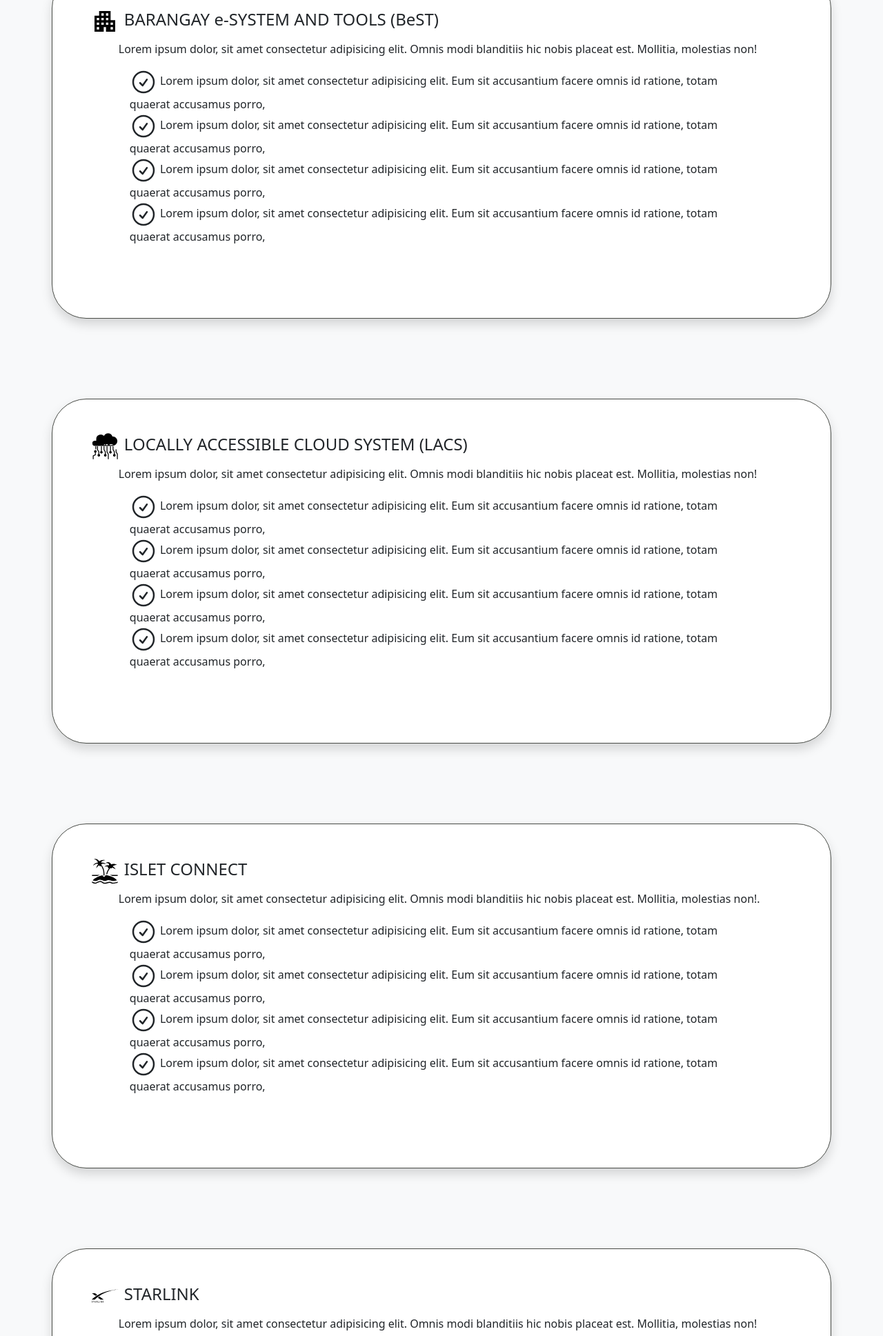
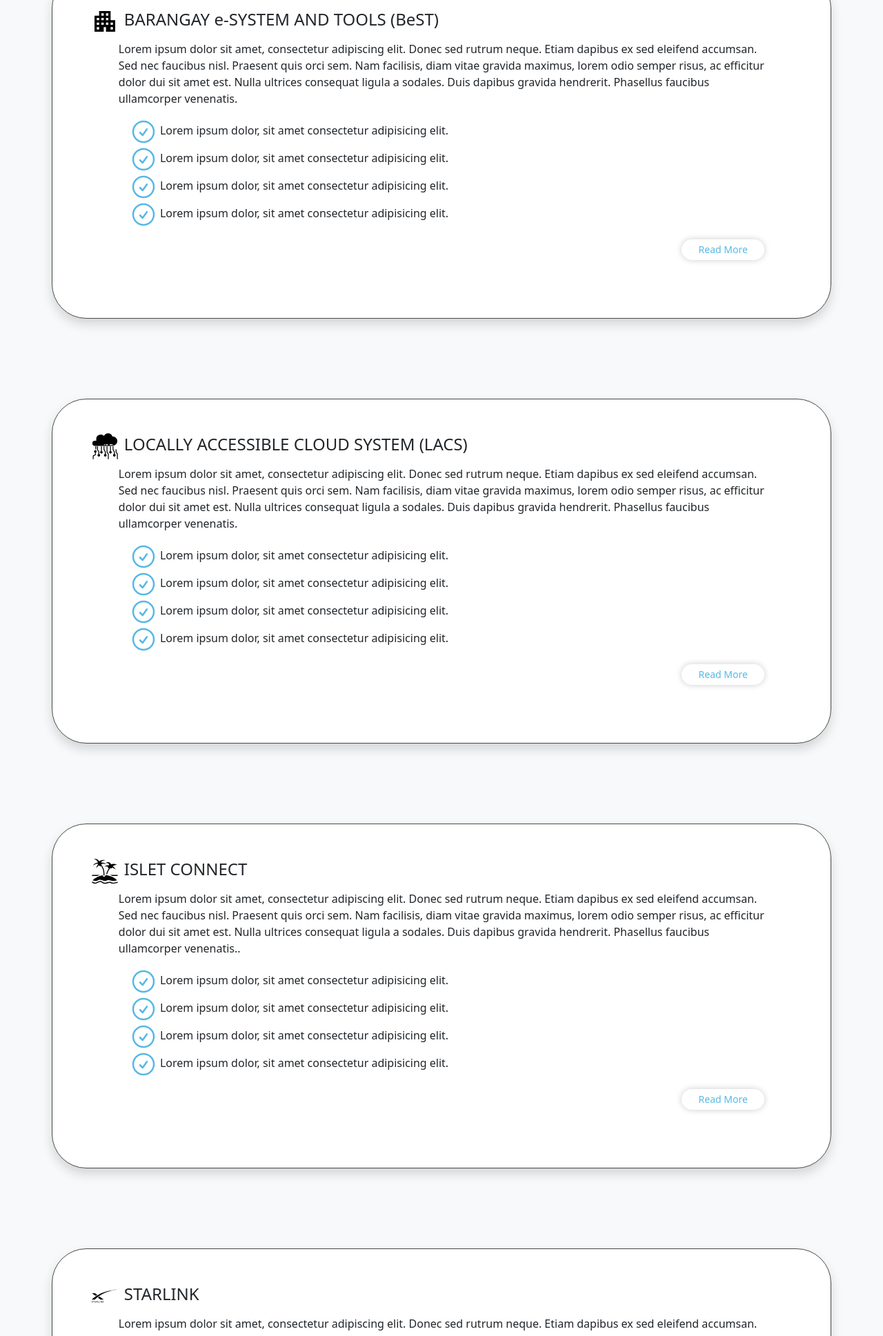
Before and after one commit to Orekidesu/card-stack-on-scroll, a plain HTML site: page index.html in a window 1280 px wide. Shown: the part 863-2800 px from the top of the page at 69% size. Drawn offline with nearby package versions, Linux system fonts and the light colour scheme.

Commit message:
read more button

```diff
--- a/index.html
+++ b/index.html
@@ -37,7 +37,7 @@
 
 
     <div class="container-fluid bg-light spacer d-flex flex-row justify-content-center align-items-center">
-      <h2>Featured Projects</h2>
+      <h2 style="color: #2e5076; font-weight: 500;">Featured Projects</h2>
 
 
     </div>
@@ -48,9 +48,10 @@
           <h4><span class="px-2"><img src="./assets/icons/disaster.svg" alt=""></span>DISASTER INFORMATION SYSTEM FOR
             COMMUNITIES (DISC)</h4>
           <div class="d-flex flex-column">
-            <div class="px-5">Lorem ipsum dolor, sit amet consectetur adipisicing elit. Omnis modi blanditiis hic nobis
-              placeat est. Mollitia,
-              molestias non!</div>
+            <div class="px-5">Lorem ipsum dolor sit amet, consectetur adipiscing elit. Donec sed rutrum neque. Etiam
+              dapibus ex sed eleifend accumsan. Sed nec faucibus nisl. Praesent quis orci sem. Nam facilisis, diam vitae
+              gravida maximus, lorem odio semper risus, ac efficitur dolor dui sit amet est. Nulla ultrices consequat
+              ligula a sodales. Duis dapibus gravida hendrerit. Phasellus faucibus ullamcorper venenatis.</div>
             <div class="px-5">
 
               <div class="d-flex flex-column justify-content-start p-3  ">
@@ -60,93 +61,97 @@
                     <path stroke-linecap="round" stroke-linejoin="round"
                       d="M9 12.75 11.25 15 15 9.75M21 12a9 9 0 1 1-18 0 9 9 0 0 1 18 0Z" />
                   </svg>
-                  <span>Lorem ipsum dolor, sit amet consectetur adipisicing elit. Eum sit accusantium facere omnis id
-                    ratione, totam quaerat accusamus porro, </span>
+                  <span>Lorem ipsum dolor, sit amet consectetur adipisicing elit. </span>
                 </div>
                 <div>
                   <svg xmlns="http://www.w3.org/2000/svg" fill="none" viewBox="0 0 24 24" stroke-width="1.5"
-                    stroke="currentColor" class="size-1 icon-1">
+                    stroke="currentColor" class="size-1 icon-check">
                     <path stroke-linecap="round" stroke-linejoin="round"
                       d="M9 12.75 11.25 15 15 9.75M21 12a9 9 0 1 1-18 0 9 9 0 0 1 18 0Z" />
                   </svg>
-                  <span>Lorem ipsum dolor, sit amet consectetur adipisicing elit. Eum sit accusantium facere omnis id
-                    ratione, totam quaerat accusamus porro, </span>
+                  <span>Lorem ipsum dolor, sit amet consectetur adipisicing elit. </span>
                 </div>
                 <div>
                   <svg xmlns="http://www.w3.org/2000/svg" fill="none" viewBox="0 0 24 24" stroke-width="1.5"
-                    stroke="currentColor" class="size-1 icon-1">
+                    stroke="currentColor" class="size-1 icon-check">
                     <path stroke-linecap="round" stroke-linejoin="round"
                       d="M9 12.75 11.25 15 15 9.75M21 12a9 9 0 1 1-18 0 9 9 0 0 1 18 0Z" />
                   </svg>
-                  <span>Lorem ipsum dolor, sit amet consectetur adipisicing elit. Eum sit accusantium facere omnis id
-                    ratione, totam quaerat accusamus porro, </span>
+                  <span>Lorem ipsum dolor, sit amet consectetur adipisicing elit. </span>
                 </div>
                 <div>
                   <svg xmlns="http://www.w3.org/2000/svg" fill="none" viewBox="0 0 24 24" stroke-width="1.5"
-                    stroke="currentColor" class="size-1 icon-1">
+                    stroke="currentColor" class="size-1 icon-check">
                     <path stroke-linecap="round" stroke-linejoin="round"
                       d="M9 12.75 11.25 15 15 9.75M21 12a9 9 0 1 1-18 0 9 9 0 0 1 18 0Z" />
                   </svg>
-                  <span>Lorem ipsum dolor, sit amet consectetur adipisicing elit. Eum sit accusantium facere omnis id
-                    ratione, totam quaerat accusamus porro, </span>
+                  <span>Lorem ipsum dolor, sit amet consectetur adipisicing elit. </span>
                 </div>
               </div>
 
             </div>
 
           </div>
+          <div class="d-flex flex-row justify-content-end align-items-start px-5">
+            <button type="button" class="btn btn-primary circle-btn">
+              Read More
+            </button>
 
+          </div>
         </div>
         <div class="card sticky-top d-flex  justify-content-start  flex-column p-5 shadow card-style">
           <h4><span class="px-2"><img src="./assets/icons/barangay.svg" alt=""></span>BARANGAY e-SYSTEM AND TOOLS (BeST)
           </h4>
           <div class="d-flex flex-column">
-            <div class="px-5">Lorem ipsum dolor, sit amet consectetur adipisicing elit. Omnis modi blanditiis hic nobis
-              placeat est. Mollitia,
-              molestias non!</div>
+            <div class="px-5">Lorem ipsum dolor sit amet, consectetur adipiscing elit. Donec sed rutrum neque. Etiam
+              dapibus ex sed eleifend accumsan. Sed nec faucibus nisl. Praesent quis orci sem. Nam facilisis, diam vitae
+              gravida maximus, lorem odio semper risus, ac efficitur dolor dui sit amet est. Nulla ultrices consequat
+              ligula a sodales. Duis dapibus gravida hendrerit. Phasellus faucibus ullamcorper venenatis.</div>
             <div class="px-5">
 
 
               <div class="d-flex flex-column justify-content-start p-3 ">
                 <div>
                   <svg xmlns="http://www.w3.org/2000/svg" fill="none" viewBox="0 0 24 24" stroke-width="1.5"
-                    stroke="currentColor" class="size-1 icon-1">
+                    stroke="currentColor" class="size-1 icon-check">
                     <path stroke-linecap="round" stroke-linejoin="round"
                       d="M9 12.75 11.25 15 15 9.75M21 12a9 9 0 1 1-18 0 9 9 0 0 1 18 0Z" />
                   </svg>
-                  <span>Lorem ipsum dolor, sit amet consectetur adipisicing elit. Eum sit accusantium facere omnis id
-                    ratione, totam quaerat accusamus porro, </span>
+                  <span>Lorem ipsum dolor, sit amet consectetur adipisicing elit. </span>
                 </div>
                 <div>
                   <svg xmlns="http://www.w3.org/2000/svg" fill="none" viewBox="0 0 24 24" stroke-width="1.5"
-                    stroke="currentColor" class="size-1 icon-1">
+                    stroke="currentColor" class="size-1 icon-check">
                     <path stroke-linecap="round" stroke-linejoin="round"
                       d="M9 12.75 11.25 15 15 9.75M21 12a9 9 0 1 1-18 0 9 9 0 0 1 18 0Z" />
                   </svg>
-                  <span>Lorem ipsum dolor, sit amet consectetur adipisicing elit. Eum sit accusantium facere omnis id
-                    ratione, totam quaerat accusamus porro, </span>
+                  <span>Lorem ipsum dolor, sit amet consectetur adipisicing elit. </span>
                 </div>
                 <div>
                   <svg xmlns="http://www.w3.org/2000/svg" fill="none" viewBox="0 0 24 24" stroke-width="1.5"
-                    stroke="currentColor" class="size-1 icon-1">
+                    stroke="currentColor" class="size-1 icon-check">
                     <path stroke-linecap="round" stroke-linejoin="round"
                       d="M9 12.75 11.25 15 15 9.75M21 12a9 9 0 1 1-18 0 9 9 0 0 1 18 0Z" />
                   </svg>
-                  <span>Lorem ipsum dolor, sit amet consectetur adipisicing elit. Eum sit accusantium facere omnis id
-                    ratione, totam quaerat accusamus porro, </span>
+                  <span>Lorem ipsum dolor, sit amet consectetur adipisicing elit. </span>
                 </div>
                 <div>
                   <svg xmlns="http://www.w3.org/2000/svg" fill="none" viewBox="0 0 24 24" stroke-width="1.5"
-                    stroke="currentColor" class="size-1 icon-1">
+                    stroke="currentColor" class="size-1 icon-check">
                     <path stroke-linecap="round" stroke-linejoin="round"
                       d="M9 12.75 11.25 15 15 9.75M21 12a9 9 0 1 1-18 0 9 9 0 0 1 18 0Z" />
                   </svg>
-                  <span>Lorem ipsum dolor, sit amet consectetur adipisicing elit. Eum sit accusantium facere omnis id
-                    ratione, totam quaerat accusamus porro, </span>
+                  <span>Lorem ipsum dolor, sit amet consectetur adipisicing elit. </span>
                 </div>
               </div>
 
             </div>
+
+          </div>
+          <div class="d-flex flex-row justify-content-end align-items-start px-5">
+            <button type="button" class="btn btn-primary circle-btn">
+              Read More
+            </button>
 
           </div>
         </div>
@@ -155,171 +160,168 @@
             (LACS)
           </h4>
           <div class="d-flex flex-column">
-            <div class="px-5">Lorem ipsum dolor, sit amet consectetur adipisicing elit. Omnis modi blanditiis hic nobis
-              placeat est. Mollitia,
-              molestias non!</div>
+            <div class="px-5">Lorem ipsum dolor sit amet, consectetur adipiscing elit. Donec sed rutrum neque. Etiam
+              dapibus ex sed eleifend accumsan. Sed nec faucibus nisl. Praesent quis orci sem. Nam facilisis, diam vitae
+              gravida maximus, lorem odio semper risus, ac efficitur dolor dui sit amet est. Nulla ultrices consequat
+              ligula a sodales. Duis dapibus gravida hendrerit. Phasellus faucibus ullamcorper venenatis.</div>
             <div class="px-5">
 
 
               <div class="d-flex flex-column justify-content-start p-3 ">
                 <div>
                   <svg xmlns="http://www.w3.org/2000/svg" fill="none" viewBox="0 0 24 24" stroke-width="1.5"
-                    stroke="currentColor" class="size-1 icon-1">
+                    stroke="currentColor" class="size-1 icon-check">
                     <path stroke-linecap="round" stroke-linejoin="round"
                       d="M9 12.75 11.25 15 15 9.75M21 12a9 9 0 1 1-18 0 9 9 0 0 1 18 0Z" />
                   </svg>
-                  <span>Lorem ipsum dolor, sit amet consectetur adipisicing elit. Eum sit accusantium facere omnis id
-                    ratione, totam quaerat accusamus porro, </span>
+                  <span>Lorem ipsum dolor, sit amet consectetur adipisicing elit. </span>
                 </div>
                 <div>
                   <svg xmlns="http://www.w3.org/2000/svg" fill="none" viewBox="0 0 24 24" stroke-width="1.5"
-                    stroke="currentColor" class="size-1 icon-1">
+                    stroke="currentColor" class="size-1 icon-check">
                     <path stroke-linecap="round" stroke-linejoin="round"
                       d="M9 12.75 11.25 15 15 9.75M21 12a9 9 0 1 1-18 0 9 9 0 0 1 18 0Z" />
                   </svg>
-                  <span>Lorem ipsum dolor, sit amet consectetur adipisicing elit. Eum sit accusantium facere omnis id
-                    ratione, totam quaerat accusamus porro, </span>
+                  <span>Lorem ipsum dolor, sit amet consectetur adipisicing elit. </span>
                 </div>
                 <div>
                   <svg xmlns="http://www.w3.org/2000/svg" fill="none" viewBox="0 0 24 24" stroke-width="1.5"
-                    stroke="currentColor" class="size-1 icon-1">
+                    stroke="currentColor" class="size-1 icon-check">
                     <path stroke-linecap="round" stroke-linejoin="round"
                       d="M9 12.75 11.25 15 15 9.75M21 12a9 9 0 1 1-18 0 9 9 0 0 1 18 0Z" />
                   </svg>
-                  <span>Lorem ipsum dolor, sit amet consectetur adipisicing elit. Eum sit accusantium facere omnis id
-                    ratione, totam quaerat accusamus porro, </span>
+                  <span>Lorem ipsum dolor, sit amet consectetur adipisicing elit. </span>
                 </div>
                 <div>
                   <svg xmlns="http://www.w3.org/2000/svg" fill="none" viewBox="0 0 24 24" stroke-width="1.5"
-                    stroke="currentColor" class="size-1 icon-1">
+                    stroke="currentColor" class="size-1 icon-check">
                     <path stroke-linecap="round" stroke-linejoin="round"
                       d="M9 12.75 11.25 15 15 9.75M21 12a9 9 0 1 1-18 0 9 9 0 0 1 18 0Z" />
                   </svg>
-                  <span>Lorem ipsum dolor, sit amet consectetur adipisicing elit. Eum sit accusantium facere omnis id
-                    ratione, totam quaerat accusamus porro, </span>
+                  <span>Lorem ipsum dolor, sit amet consectetur adipisicing elit. </span>
+                </div>
+              </div>
+
+            </div>
+            <div class="d-flex flex-row justify-content-end align-items-start px-5">
+              <button type="button" class="btn btn-primary circle-btn">
+                Read More
+              </button>
+
+            </div>
+          </div>
+
+        </div>
+        <div class="card sticky-top d-flex justify-content-start  flex-column p-5 shadow card-style">
+          <h4><span class="px-2"><img src="./assets/icons/island.svg" alt=""></span>ISLET CONNECT</h4>
+          <div class="d-flex flex-column">
+            <div class="px-5">Lorem ipsum dolor sit amet, consectetur adipiscing elit. Donec sed rutrum neque. Etiam
+              dapibus ex sed eleifend accumsan. Sed nec faucibus nisl. Praesent quis orci sem. Nam facilisis, diam vitae
+              gravida maximus, lorem odio semper risus, ac efficitur dolor dui sit amet est. Nulla ultrices consequat
+              ligula a sodales. Duis dapibus gravida hendrerit. Phasellus faucibus ullamcorper venenatis..</div>
+            <div class="px-5">
+
+
+              <div class="d-flex flex-column justify-content-start p-3 ">
+                <div>
+                  <svg xmlns="http://www.w3.org/2000/svg" fill="none" viewBox="0 0 24 24" stroke-width="1.5"
+                    stroke="currentColor" class="size-1 icon-check">
+                    <path stroke-linecap="round" stroke-linejoin="round"
+                      d="M9 12.75 11.25 15 15 9.75M21 12a9 9 0 1 1-18 0 9 9 0 0 1 18 0Z" />
+                  </svg>
+                  <span>Lorem ipsum dolor, sit amet consectetur adipisicing elit. </span>
+                </div>
+                <div>
+                  <svg xmlns="http://www.w3.org/2000/svg" fill="none" viewBox="0 0 24 24" stroke-width="1.5"
+                    stroke="currentColor" class="size-1 icon-check">
+                    <path stroke-linecap="round" stroke-linejoin="round"
+                      d="M9 12.75 11.25 15 15 9.75M21 12a9 9 0 1 1-18 0 9 9 0 0 1 18 0Z" />
+                  </svg>
+                  <span>Lorem ipsum dolor, sit amet consectetur adipisicing elit. </span>
+                </div>
+                <div>
+                  <svg xmlns="http://www.w3.org/2000/svg" fill="none" viewBox="0 0 24 24" stroke-width="1.5"
+                    stroke="currentColor" class="size-1 icon-check">
+                    <path stroke-linecap="round" stroke-linejoin="round"
+                      d="M9 12.75 11.25 15 15 9.75M21 12a9 9 0 1 1-18 0 9 9 0 0 1 18 0Z" />
+                  </svg>
+                  <span>Lorem ipsum dolor, sit amet consectetur adipisicing elit. </span>
+                </div>
+                <div>
+                  <svg xmlns="http://www.w3.org/2000/svg" fill="none" viewBox="0 0 24 24" stroke-width="1.5"
+                    stroke="currentColor" class="size-1 icon-check">
+                    <path stroke-linecap="round" stroke-linejoin="round"
+                      d="M9 12.75 11.25 15 15 9.75M21 12a9 9 0 1 1-18 0 9 9 0 0 1 18 0Z" />
+                  </svg>
+                  <span>Lorem ipsum dolor, sit amet consectetur adipisicing elit. </span>
                 </div>
               </div>
 
             </div>
 
           </div>
+          <div class="d-flex flex-row justify-content-end align-items-start px-5">
+            <button type="button" class="btn btn-primary circle-btn">
+              Read More
+            </button>
+
+          </div>
+
 
         </div>
-        <div class="card sticky-top d-flex justify-content-start  flex-column p-5 shadow card-style">
-          <h4><span class="px-2"><img src="./assets/icons/island.svg" alt=""></span>ISLET CONNECT</h4>
+
+        <div class="card sticky-top d-flex  justify-content-start  flex-column p-5 shadow card-style">
+          <h4><span class="px-2"><img src="./assets/icons/Starlink.svg" alt=""></span>STARLINK</h4>
           <div class="d-flex flex-column">
-            <div class="px-5">Lorem ipsum dolor, sit amet consectetur adipisicing elit. Omnis modi blanditiis hic nobis
-              placeat est. Mollitia,
-              molestias non!.</div>
+            <div class="px-5">Lorem ipsum dolor sit amet, consectetur adipiscing elit. Donec sed rutrum neque. Etiam
+              dapibus ex sed eleifend accumsan. Sed nec faucibus nisl. Praesent quis orci sem. Nam facilisis, diam vitae
+              gravida maximus, lorem odio semper risus, ac efficitur dolor dui sit amet est. Nulla ultrices consequat
+              ligula a sodales. Duis dapibus gravida hendrerit. Phasellus faucibus ullamcorper venenatis.</div>
             <div class="px-5">
-
-
               <div class="d-flex flex-column justify-content-start p-3 ">
                 <div>
                   <svg xmlns="http://www.w3.org/2000/svg" fill="none" viewBox="0 0 24 24" stroke-width="1.5"
-                    stroke="currentColor" class="size-1 icon-1">
+                    stroke="currentColor" class="size-1 icon-check">
                     <path stroke-linecap="round" stroke-linejoin="round"
                       d="M9 12.75 11.25 15 15 9.75M21 12a9 9 0 1 1-18 0 9 9 0 0 1 18 0Z" />
                   </svg>
-                  <span>Lorem ipsum dolor, sit amet consectetur adipisicing elit. Eum sit accusantium facere omnis id
-                    ratione, totam quaerat accusamus porro, </span>
+                  <span>Lorem ipsum dolor, sit amet consectetur adipisicing elit. </span>
                 </div>
                 <div>
                   <svg xmlns="http://www.w3.org/2000/svg" fill="none" viewBox="0 0 24 24" stroke-width="1.5"
-                    stroke="currentColor" class="size-1 icon-1">
+                    stroke="currentColor" class="size-1 icon-check">
                     <path stroke-linecap="round" stroke-linejoin="round"
                       d="M9 12.75 11.25 15 15 9.75M21 12a9 9 0 1 1-18 0 9 9 0 0 1 18 0Z" />
                   </svg>
-                  <span>Lorem ipsum dolor, sit amet consectetur adipisicing elit. Eum sit accusantium facere omnis id
-                    ratione, totam quaerat accusamus porro, </span>
+                  <span>Lorem ipsum dolor, sit amet consectetur adipisicing elit. </span>
                 </div>
                 <div>
                   <svg xmlns="http://www.w3.org/2000/svg" fill="none" viewBox="0 0 24 24" stroke-width="1.5"
-                    stroke="currentColor" class="size-1 icon-1">
+                    stroke="currentColor" class="size-1 icon-check">
                     <path stroke-linecap="round" stroke-linejoin="round"
                       d="M9 12.75 11.25 15 15 9.75M21 12a9 9 0 1 1-18 0 9 9 0 0 1 18 0Z" />
                   </svg>
-                  <span>Lorem ipsum dolor, sit amet consectetur adipisicing elit. Eum sit accusantium facere omnis id
-                    ratione, totam quaerat accusamus porro, </span>
+                  <span>Lorem ipsum dolor, sit amet consectetur adipisicing elit. </span>
                 </div>
                 <div>
                   <svg xmlns="http://www.w3.org/2000/svg" fill="none" viewBox="0 0 24 24" stroke-width="1.5"
-                    stroke="currentColor" class="size-1 icon-1">
+                    stroke="currentColor" class="size-1 icon-check">
                     <path stroke-linecap="round" stroke-linejoin="round"
                       d="M9 12.75 11.25 15 15 9.75M21 12a9 9 0 1 1-18 0 9 9 0 0 1 18 0Z" />
                   </svg>
-                  <span>Lorem ipsum dolor, sit amet consectetur adipisicing elit. Eum sit accusantium facere omnis id
-                    ratione, totam quaerat accusamus porro, </span>
+                  <span>Lorem ipsum dolor, sit amet consectetur adipisicing elit. </span>
                 </div>
               </div>
 
             </div>
 
-          </div>
-
-
-        </div>
-        <div class="card sticky-top d-flex  justify-content-start  flex-column p-5 shadow card-style">
-          <h4><span class="px-2"><img src="./assets/icons/Starlink.svg" alt=""></span>STARLINK</h4>
-          <d class="d-flex flex-column">
-            <div class="px-5">Lorem ipsum dolor, sit amet consectetur adipisicing elit. Omnis modi blanditiis hic nobis
-              placeat est. Mollitia, molestias non!</div>
-            <div class="px-5">
-              <div class="d-flex flex-column justify-content-start p-3 ">
-                <div>
-                  <svg xmlns="http://www.w3.org/2000/svg" fill="none" viewBox="0 0 24 24" stroke-width="1.5"
-                    stroke="currentColor" class="size-1 icon-1">
-                    <path stroke-linecap="round" stroke-linejoin="round"
-                      d="M9 12.75 11.25 15 15 9.75M21 12a9 9 0 1 1-18 0 9 9 0 0 1 18 0Z" />
-                  </svg>
-                  <span>Lorem ipsum dolor, sit amet consectetur adipisicing elit. Eum sit accusantium facere omnis id
-                    ratione, totam quaerat accusamus porro, </span>
-                </div>
-                <div>
-                  <svg xmlns="http://www.w3.org/2000/svg" fill="none" viewBox="0 0 24 24" stroke-width="1.5"
-                    stroke="currentColor" class="size-1 icon-1">
-                    <path stroke-linecap="round" stroke-linejoin="round"
-                      d="M9 12.75 11.25 15 15 9.75M21 12a9 9 0 1 1-18 0 9 9 0 0 1 18 0Z" />
-                  </svg>
-                  <span>Lorem ipsum dolor, sit amet consectetur adipisicing elit. Eum sit accusantium facere omnis id
-                    ratione, totam quaerat accusamus porro, </span>
-                </div>
-                <div>
-                  <svg xmlns="http://www.w3.org/2000/svg" fill="none" viewBox="0 0 24 24" stroke-width="1.5"
-                    stroke="currentColor" class="size-1 icon-1">
-                    <path stroke-linecap="round" stroke-linejoin="round"
-                      d="M9 12.75 11.25 15 15 9.75M21 12a9 9 0 1 1-18 0 9 9 0 0 1 18 0Z" />
-                  </svg>
-                  <span>Lorem ipsum dolor, sit amet consectetur adipisicing elit. Eum sit accusantium facere omnis id
-                    ratione, totam quaerat accusamus porro, </span>
-                </div>
-                <div>
-                  <svg xmlns="http://www.w3.org/2000/svg" fill="none" viewBox="0 0 24 24" stroke-width="1.5"
-                    stroke="currentColor" class="size-1 icon-1">
-                    <path stroke-linecap="round" stroke-linejoin="round"
-                      d="M9 12.75 11.25 15 15 9.75M21 12a9 9 0 1 1-18 0 9 9 0 0 1 18 0Z" />
-                  </svg>
-                  <span>Lorem ipsum dolor, sit amet consectetur adipisicing elit. Eum sit accusantium facere omnis id
-                    ratione, totam quaerat accusamus porro, </span>
-                </div>
-              </div>
-
+            <div class="d-flex flex-row justify-content-end align-items-start px-5">
+              <button type="button" class="btn btn-primary circle-btn">
+                Read More
+              </button>
             </div>
 
-            <div class="d-flex flex-row justify-content-start align-items-start px-5">
-              <button type="button" class="btn btn-link">
-                <a href="">Read more</a>
-                <svg xmlns="http://www.w3.org/2000/svg" fill="none" viewBox="0 0 24 24" stroke-width="1.5"
-                  stroke="currentColor" class="size-1 icon-arrow-right">
-                  <path stroke-linecap="round" stroke-linejoin="round" d="M17.25 8.25 21 12m0 0-3.75 3.75M21 12H3" />
-                </svg>
-
-
-              </button>
-
-            </div>
-
-          </d iv>
+          </div>
 
         </div>
 
--- a/style.css
+++ b/style.css
@@ -87,25 +87,37 @@
 
 /* Globals */
 
-.btn-circle {
-  width: 130px;
-  height: 40px;
+.circle-btn {
+  background-color: #ffffff;
+  border: #56b8e6;
+  color: #56b8e6;
+  font-weight: 500;
+  border: none;
+  width: 120px;
+  height: 30px;
   text-align: center;
   padding: 0;
   font-size: 14px;
   line-height: 1.428571429;
-  border-radius: 15px;
+  border-radius: 18px;
   /* put shadow */
-  box-shadow: 0 0 10px rgba(0, 0, 0, 0.5);
+  box-shadow: 0 0 10px rgba(0, 0, 0, 0.2);
+  transition:
+    background-color 0.5s,
+    color 0.5s,
+    box-shadow 0.5s;
 }
 
-.btn-circle:hover {
-  background-color: #2f0353;
+.circle-btn:hover {
+  background-color: #56b8e6;
+  color: #ffffff;
+  box-shadow: 0 0 15px rgba(0, 0, 0, 0.4);
 }
 
 .icon-check {
   height: 40px;
   width: 40px;
+  color: #56b8e6;
 }
 
 .icon-arrow-right {
```
